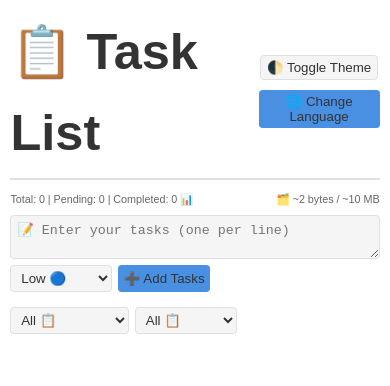
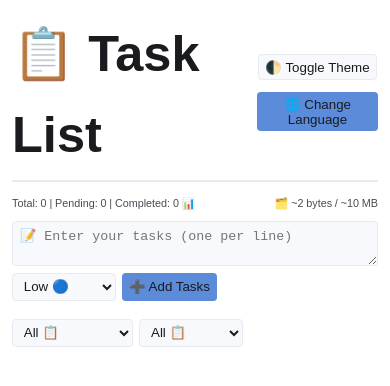
Before and after one commit to LeonardoConstantino/todoApp, a website built with Vite: page index.html in a window 390 px wide. Built offline with nearby package versions, Linux system fonts and the light colour scheme.

Commit message:
style: aprimora sistema de design
Adiciona animação de escala nos botões
Refina paleta de cores para melhor contraste
Implementa sistema de espaçamento responsivo
Ajusta tamanhos de fonte e espaçamentos
Melhora consistência visual entre temas claro e escuro

```diff
--- a/src/assets/styles/components/_buttons.css
+++ b/src/assets/styles/components/_buttons.css
@@ -6,11 +6,12 @@ button {
   background: var(--accent);
   color: var(--text-primary);
   transition: var(--animation-duration);
-  transition: background-color var(--animation-duration) ease, color var(--animation-duration) ease;
+  transition: background-color var(--animation-duration) ease, color var(--animation-duration) ease, transform var(--animation-duration) ease;
 }
 
 button:hover {
   opacity: 0.9;
+  transform: scale(1.02);
 }
 
 button.theme-toggle {
--- a/src/assets/styles/layout/layout_task.css
+++ b/src/assets/styles/layout/layout_task.css
@@ -45,13 +45,10 @@
 
 .task-priority {
   align-self: flex-start;
-  padding: var(--spacing-xp) var(--spacing-pp);
-  border-radius: var(--border-radius);
-  font-size: 0.8em;
 }
 
 .task-dates {
-  font-size: 0.85em;
+  font-size: 0.8em;
   color: var(--text-tertiary);
   line-height: 1.4;
   display: flex;
--- a/src/assets/styles/themes/themes_dark.css
+++ b/src/assets/styles/themes/themes_dark.css
@@ -1,14 +1,14 @@
 [data-theme='dark'] {
-  --bg-primary: #1a1a1a;
-  --bg-secondary: #2d2d2d;
-  --text-primary: #ffffff;
-  --text-secondary: #b3b3b3;
-  --text-tertiary: #808080;
-  --accent: #64b5f6;
-  --border: #404040;
-  --success: #81c784;
-  --warning: #ffb74d;
-  --danger: #e57373;
-  --card-bg: #2d2d2d;
-  --shadow: rgba(0, 0, 0, 0.3);
+  --bg-primary: #121218;
+  --bg-secondary: #1E1E26;
+  --text-primary: #F8F9FA;
+  --text-secondary: #CED3D7;
+  --text-tertiary: #9BA1A6;
+  --accent: #7B9EDB;
+  --border: #2A2A34;
+  --success: #6BAB7F;
+  --warning: #E6A74C;
+  --danger: #D66D75;
+  --card-bg: #1E1E26;
+  --shadow: rgba(0, 0, 0, 0.35);
 }
--- a/src/assets/styles/utils/utils_variables.css
+++ b/src/assets/styles/utils/utils_variables.css
@@ -1,32 +1,47 @@
 :root {
-  --bg-primary: #ffffff;
-  --bg-secondary: #f5f5f5;
-  --text-primary: #333333;
-  --text-secondary: #666666;
-  --text-tertiary: #999999;
-  --accent: #4a90e2;
-  --border: #e0e0e0;
-  --success: #4caf50;
-  --warning: #ff9800;
-  --danger: #f44336;
-  --card-bg: #ffffff;
-  --shadow: rgba(0, 0, 0, 0.1);
+  --bg-primary: #FFFFFF;
+  --bg-secondary: #F8F9FC;
+  --text-primary: #1A1B1E;
+  --text-secondary: #4A4B53;
+  --text-tertiary: #8B8C95;
+  --accent: #5B8BD9;
+  --border: #E8EAF0;
+  --success: #5BA97A;
+  --warning: #D9964C;
+  --danger: #D15E63;
+  --card-bg: #FFFFFF;
+  --shadow: rgba(15, 23, 42, 0.08);
 
-  --spacing-xp: calc(var(--spacing) / 4 * 1); /*0.25rem   4px*/
-  --spacing-pp: calc(var(--spacing) / 4 * 2); /*0.5rem    8px*/
-  --spacing-p: calc(var(--spacing) / 4 * 3); /*0.75rem   12px*/
-  --spacing: 1rem; /*1rem      16px*/
-  --spacing-g: calc(var(--spacing) * 4 / 3); /*1.33rem   21.33px*/
-  --spacing-gg: calc(var(--spacing) * 4 / 2); /*2rem      32px*/
-  --spacing-xg: calc(var(--spacing) * 4 / 1); /*4rem      64px*/
+  --space-unit: 1rem;        /* Unidade base (16px) */
+
+  --spacing-xp: calc(var(--space-unit) / 4 * 1); /*0.25rem   4px*/
+  --spacing-pp: calc(var(--space-unit) / 4 * 2); /*0.5rem    8px*/
+  --spacing-p: calc(var(--space-unit) / 4 * 3); /*0.75rem   12px*/
+  --spacing: var(--space-unit);
+  --spacing-g: calc(var(--space-unit) * 4 / 3); /*1.33rem   21.33px*/
+  --spacing-gg: calc(var(--space-unit) * 4 / 2); /*2rem      32px*/
+  --spacing-xg: calc(var(--space-unit) * 4 / 1); /*4rem      64px*/
 
   --border-radius: 0.3125rem; /*5px*/
 
   --animation-duration: 0.2s;
 }
 
+
+@media (max-width: 768px) {
+  :root {
+    --space-unit: 0.875rem;
+  }
+}
+
 @media (max-width: 600px) {
   :root {
-    --spacing: 0.65rem;
+    --space-unit: 0.75rem;
   }
 }
+
+@media (max-width: 375px) {
+  :root {
+    --space-unit: 0.625rem;
+  }
+}
```
